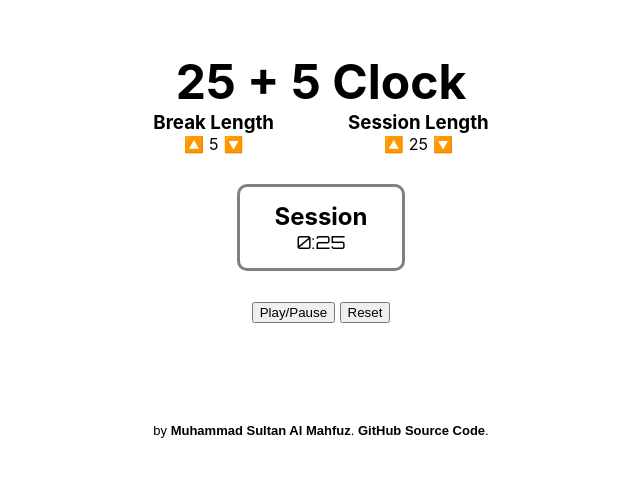
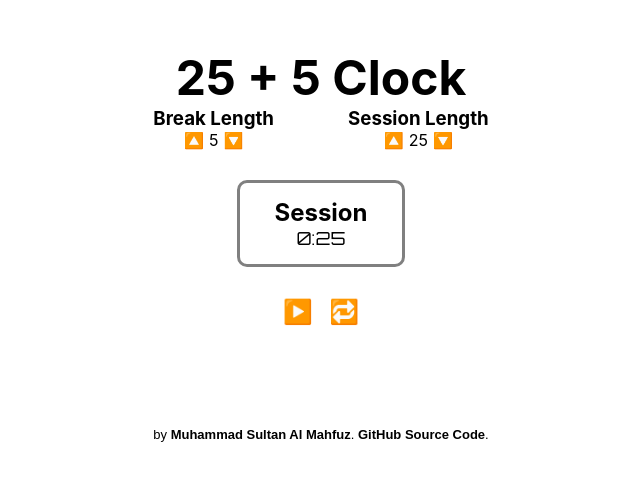
Before and after one commit to mahfuz225bd/fcc-25-5-clock, a React (Create React App) app: page / in a window 1280 px wide. Shown: the part 155-636 px from the top of the page, without its empty margins (319-959 px from the left). Built offline with nearby package versions, Linux system fonts and the light colour scheme.

Commit message:
action button designed

```diff
--- a/src/App.css
+++ b/src/App.css
@@ -12,6 +12,12 @@ h1 {
 
 .action-buttons {
     text-align: center;
+}
+
+.action-buttons button {
+    font-size: x-large;
+    background-color: transparent;
+    border: none;
 }
 
 footer {
--- a/src/App.js
+++ b/src/App.js
@@ -10,7 +10,7 @@ class App extends Component {
     sessionValue: 25,
     leftTimeFor: 'Session',
     leftTime: 0,
-    isPlaying: true
+    isPlaying: false
   }
 
   incrementBreakValue() {
@@ -59,7 +59,7 @@ class App extends Component {
   }
 
   render() {
-    const { breakValue, sessionValue, leftTimeFor, leftTime } = this.state
+    const { breakValue, sessionValue, leftTimeFor, leftTime, isPlaying } = this.state
     return (
       <div className='container'>
         <h1>25 + 5 Clock</h1>
@@ -70,8 +70,8 @@ class App extends Component {
           </div>
           <DigitalClockDisplay label={leftTimeFor} currentTime={leftTime} />
           <div className='action-buttons'>
-            <button type='button'>Play/Pause</button>{' '}
-            <button type='button'>Reset</button>
+            {isPlaying ? <button type='button' title='Pause'>⏸️</button>: <button type='button' title='Play'>▶️</button>}{' '}
+            <button type='button' title='Reset'>🔁</button>
           </div>
         </main>
         <footer>by <a href="http://codepen.io/mahfuz225bd" target="_blank" rel="noreferrer">Muhammad Sultan Al Mahfuz</a>. <a href="https://github.com/mahfuz225bd/fcc-25-5-clock" target="_blank" rel="noreferrer">GitHub Source Code</a>.</footer>
```
